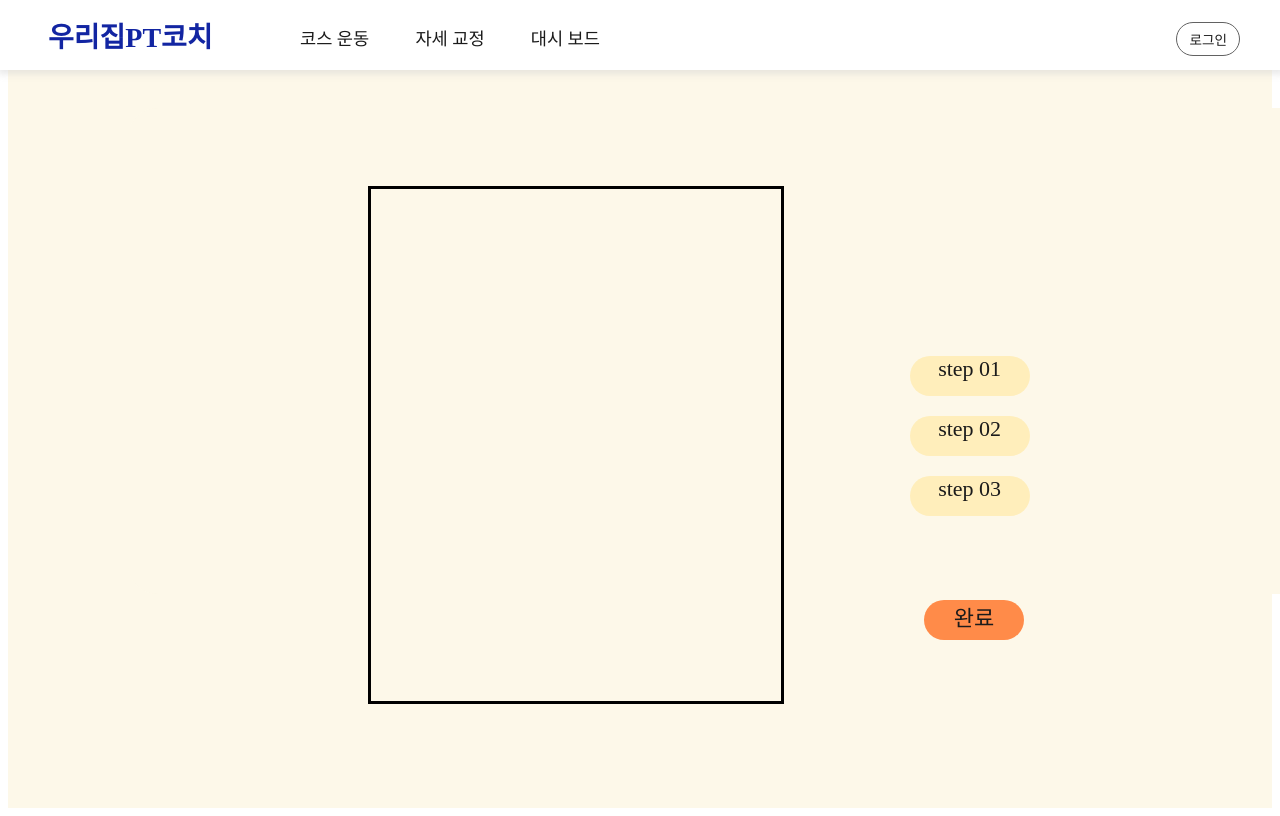
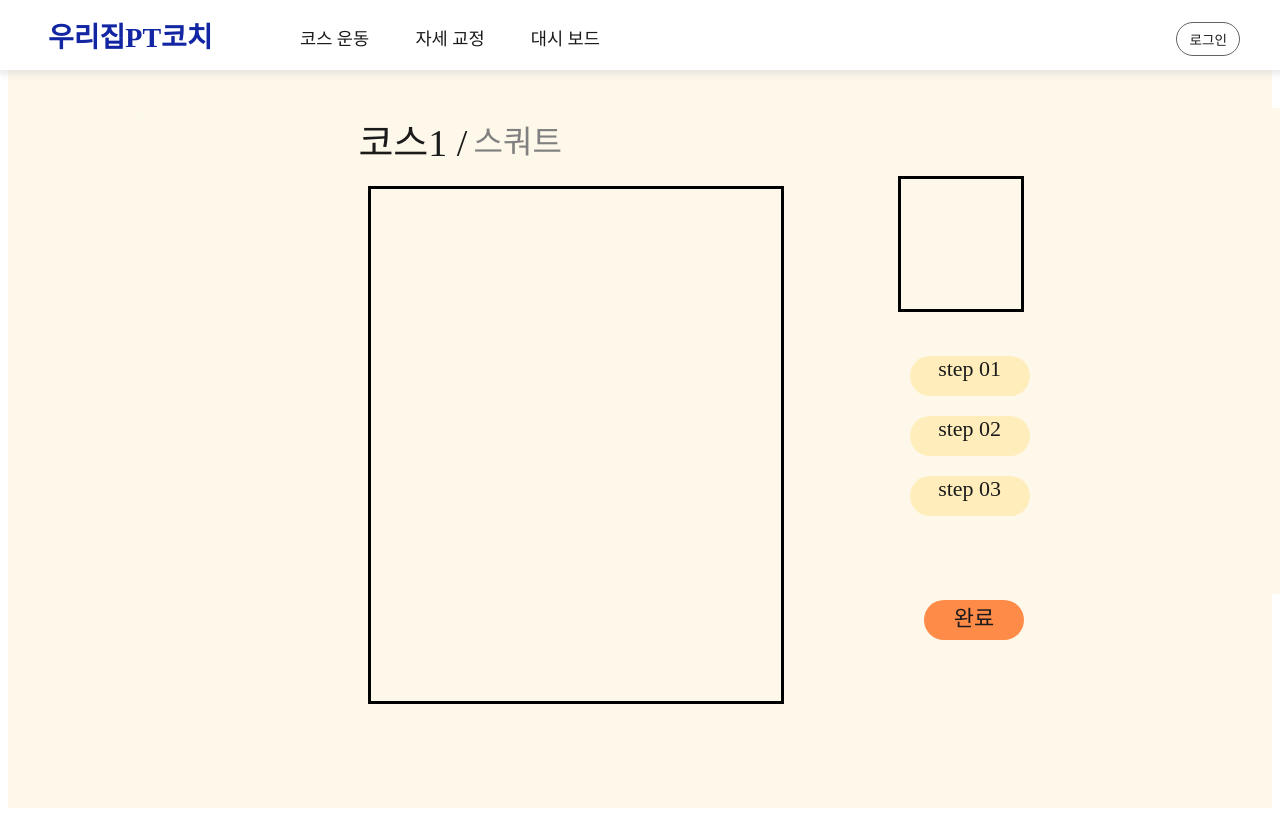
Before and after one commit to kapop1324/ptcoach, a Vue app in the folder frontend/: page /course/1 in a window 1280 px wide. Shown: the top 816 px of the page. Built offline with nearby package versions, Linux system fonts and the light colour scheme; a web font is replaced by a local one.

Commit message:
[S05P31C201-76] feat: clock 컴포넌트 추가

```diff
--- /dev/null
+++ b/frontend/src/components/Detail/Clock.vue
@@ -0,0 +1,24 @@
+<template>
+    <div id="ClockRoot">
+        <div class="clock">
+
+        </div>
+
+    </div>
+</template>
+
+<script>
+export default {
+    name: "Clock",
+}
+</script>
+
+<style lang="scss" scoped>
+@import "@/styles/common.scss";
+.clock {
+    width: 120px;
+    height: 130px;
+    border: solid black;
+}
+
+</style>
--- a/frontend/src/views/Course/CourseDetail.vue
+++ b/frontend/src/views/Course/CourseDetail.vue
@@ -1,12 +1,13 @@
 // 코스 운동 페이지
 <template>
     <div class="course-content-main">
-      <!-- 의문점.. list형식으로 step1과 사진을 받아오는 걸까..? -->
+      <div class="course-title">코스1 /</div>
+      <div class="title">스쿼트</div>
       <div class="course-vedio">
       <Vedio/>
       </div>
-      <div>
-
+      <div class="clock">
+      <Clock/>
       </div>
       <!-- step 개수에 따라서 component 만들기 -->
       <div class="course-content-step">
@@ -19,11 +20,13 @@
 <script>
 import Vedio from '@/components/Detail/Vedio.vue'
 import Step from '@/components/Detail/Step.vue'
+import Clock from '../../components/Detail/Clock.vue'
 export default {
   name: 'Detail',
   components:{
     Vedio,
     Step: Step,
+    Clock,
   },
   data(){
     return{
@@ -43,6 +46,19 @@ export default {
   border-radius: 30px;
   background-color: $light-color;
 }
+.course-title {
+  top: 14%;
+  left: 28%;
+  position: absolute;
+  font-size: 38px;
+}
+.title {
+  top: 14.5%;
+  left: 37%;
+  position: absolute;
+  font-size: 32px;
+  color:gray;
+}
 .course-vedio {
   width: 32%;
   height: 64%;
@@ -51,6 +67,11 @@ export default {
   position: absolute;
   border: solid black;
   margin: 10px;
+}
+.clock {
+  top: 22%;
+  right: 20%;
+  position: absolute;
 }
 .clear {
   top: 75%;
```
